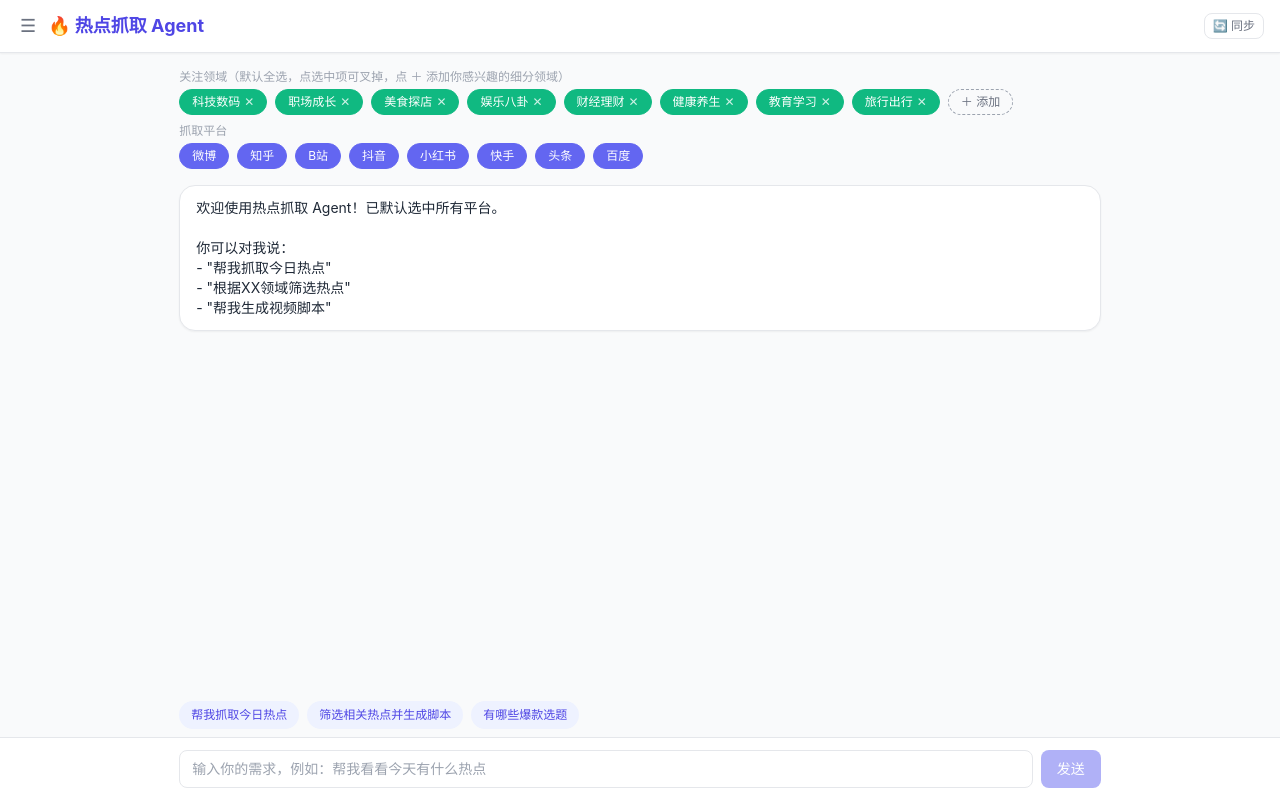
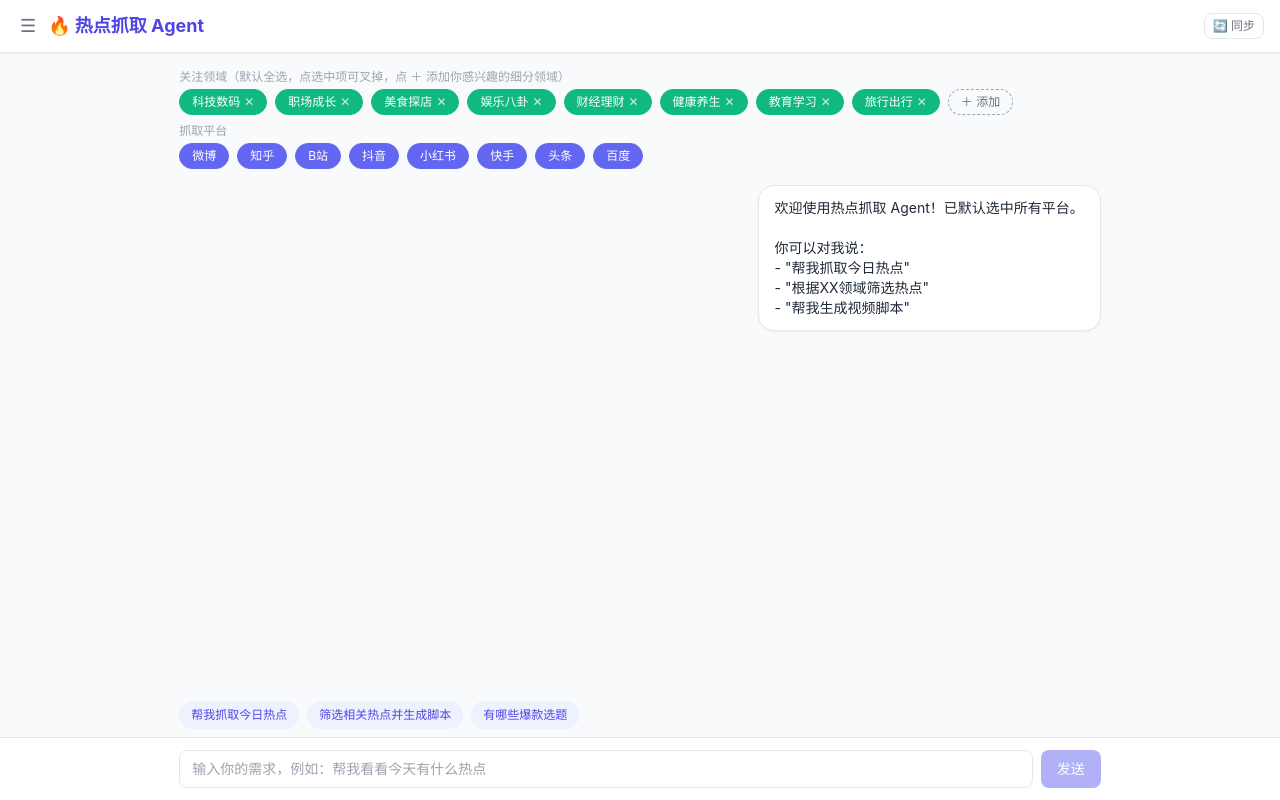
Before and after one commit to rensiyu6162-star/hot-topic-agent, a Next.js app: page / in a window 1280 px wide. Built offline with nearby package versions, Linux system fonts and the light colour scheme.

Commit message:
style: 欢迎语恢复为紧凑右气泡，其余AI输出保持占满内容列

```diff
--- a/src/app/page.tsx
+++ b/src/app/page.tsx
@@ -860,6 +860,8 @@
                 className={`rounded-2xl px-4 py-3 text-sm whitespace-pre-wrap ${
                   msg.role === "user"
                     ? "max-w-[85%] bg-indigo-500 text-white"
+                    : msg.content === WELCOME.content
+                    ? "max-w-[85%] bg-white text-gray-800 shadow-sm border"
                     : "w-full bg-white text-gray-800 shadow-sm border"
                 }`}
               >
```
